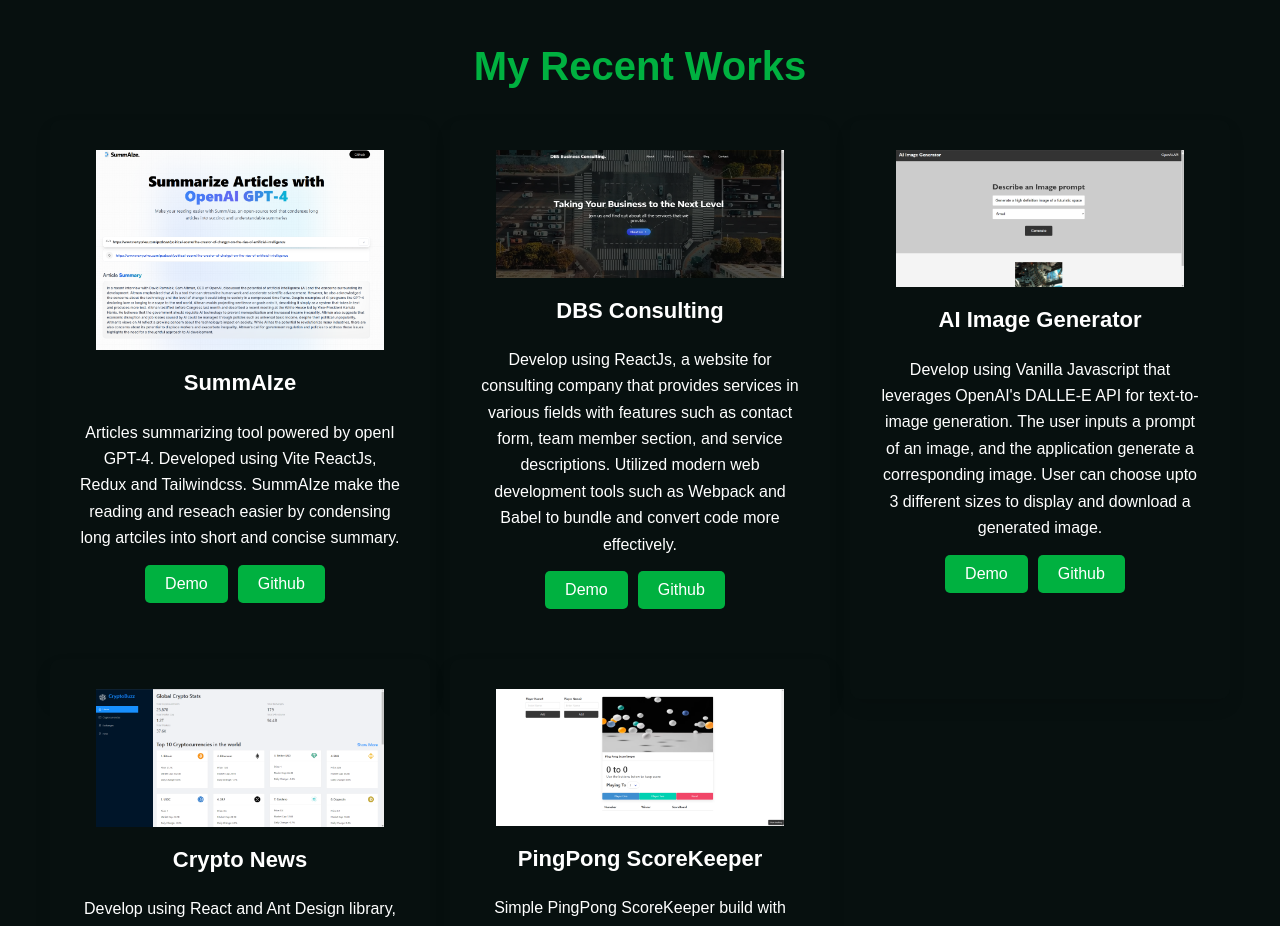
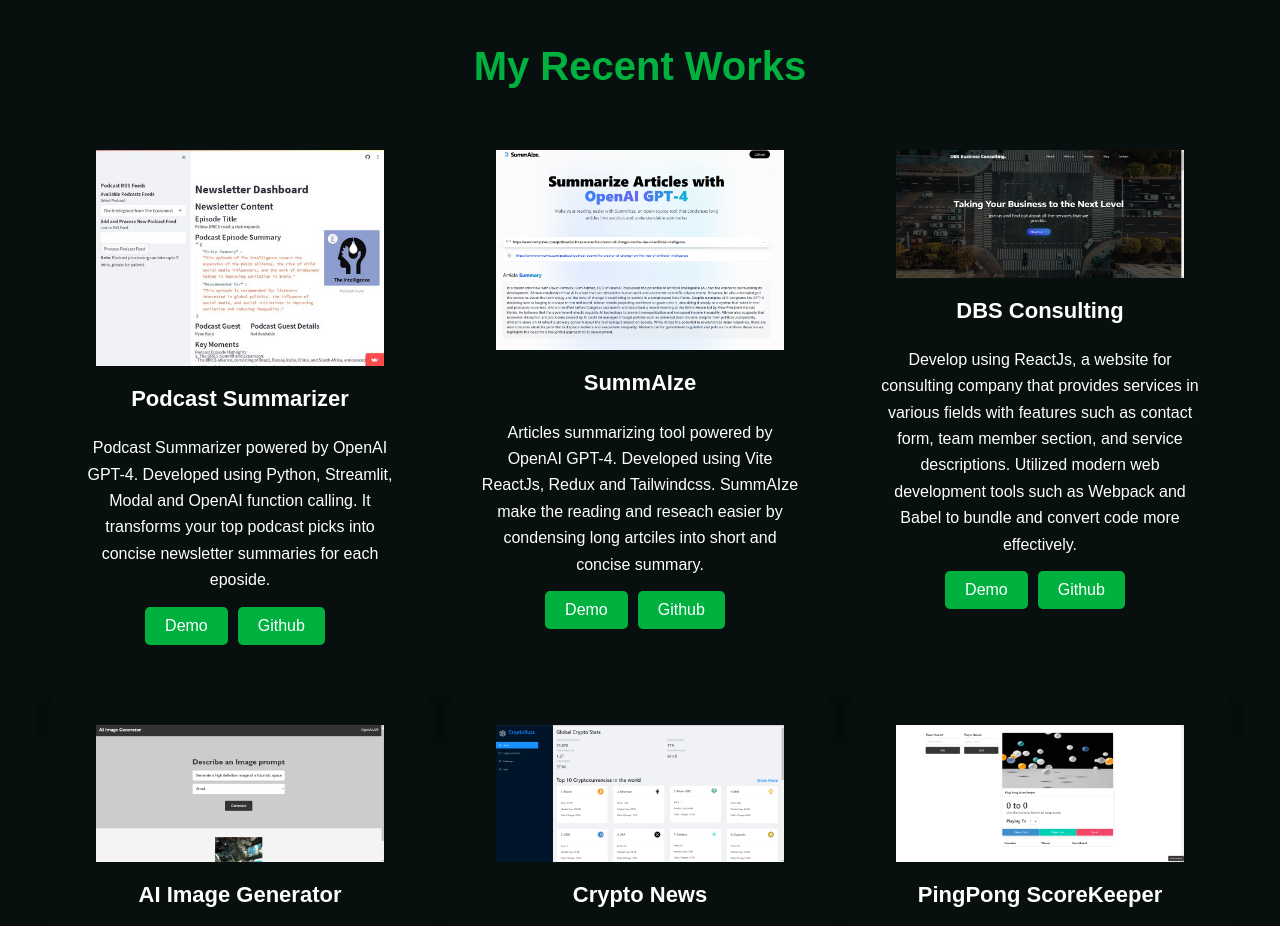
Before and after one commit to gorock007/portfolio-website, a React (Vite) app: page / in a window 1280 px wide. Shown: the part 1860-2786 px from the top of the page. Built offline with nearby package versions, Linux system fonts and the light colour scheme; a web font is replaced by a local one.

Commit message:
new project added

```diff
--- a/package.json
+++ b/package.json
@@ -9,6 +9,9 @@
     "preview": "vite preview"
   },
   "dependencies": {
+    "axios": "^1.5.0",
+    "cheerio": "^1.0.0-rc.12",
+    "puppeteer": "^21.1.0",
     "react": "^18.2.0",
     "react-dom": "^18.2.0",
     "react-icons": "^4.8.0",
--- a/src/components/ProjectsData.js
+++ b/src/components/ProjectsData.js
@@ -4,18 +4,27 @@
 import cryptoImg from '../images/crypto.png';
 import scorekeeperImg from '../images/scorekeeper.png';
 import summaizeImg from '../images/summaize.png';
+import podcastImg from '../images/podcast.jpeg';
 
 export const projectsData = [
     {
         id:1,
+        title: 'Podcast Summarizer',
+        img: podcastImg,
+        description:"Podcast Summarizer powered by OpenAI GPT-4. Developed using Python, Streamlit, Modal and OpenAI function calling. It transforms your top podcast picks into concise newsletter summaries for each eposide.",
+        demoUrl:"https://corise-podcast-sumarizer.streamlit.app/",
+        githubUrl: "https://github.com/gorock007/podcast-summarizer/",
+    },
+    {
+        id:2,
         title: 'SummAIze',
         img: summaizeImg,
-        description:"Articles summarizing tool powered by openI GPT-4. Developed using Vite ReactJs, Redux and Tailwindcss. SummAIze make the reading and reseach easier by condensing long artciles into short and concise summary.",
+        description:"Articles summarizing tool powered by OpenAI GPT-4. Developed using Vite ReactJs, Redux and Tailwindcss. SummAIze make the reading and reseach easier by condensing long artciles into short and concise summary.",
         demoUrl:"https://summaize.vercel.app/",
         githubUrl: "https://github.com/gorock007/summAIze",
     },
     {
-        id: 2,
+        id: 3,
         title: "DBS Consulting",
         img: dbsImg,
         description: "Develop using ReactJs, a website for consulting company that provides services in various fields with features such as contact form, team member section, and service descriptions. Utilized modern web development tools such as Webpack and Babel to bundle and convert code more effectively.",
@@ -23,7 +32,7 @@
         githubUrl: "https://github.com/gorock007/dbs-consulting",
     },
     {
-        id: 3,
+        id: 4,
         title: "AI Image Generator",
         img: aiImg,
         description: "Develop using Vanilla Javascript that leverages OpenAI's DALLE-E API for text-to-image generation. The user inputs a prompt of an image, and the application generate a corresponding image. User can choose upto 3 different sizes to display and download a generated image.",
@@ -31,7 +40,7 @@
         githubUrl: "https://github.com/gorock007/ai-image-generator",
     },
     {
-        id: 4,
+        id: 5,
         title: "Crypto News",
         img: cryptoImg,
         description: "Develop using React and Ant Design library, and includes features such as live price updates and ability to search and filter news articles by keyword. The appliction displays news articles and real-time data on cryptocurrencies. Data is fetched from RapidAPI using Axios library and with the implementation of Redux and React Router.",
@@ -39,7 +48,7 @@
         githubUrl: "https://github.com/gorock007/crypto-app",
     },
     {
-        id: 5,
+        id: 6,
         title: "PingPong ScoreKeeper",
         img: scorekeeperImg,
         description: "Simple PingPong ScoreKeeper build with vanilla JS and BULMA css framework. Players can add their name and keep track of the each players points. All the game history will be displayed in the score board.",
```
Also changed, not shown: src/images/podcast.jpeg (added), 1 other file (tests, documents, lock files or other folders).
